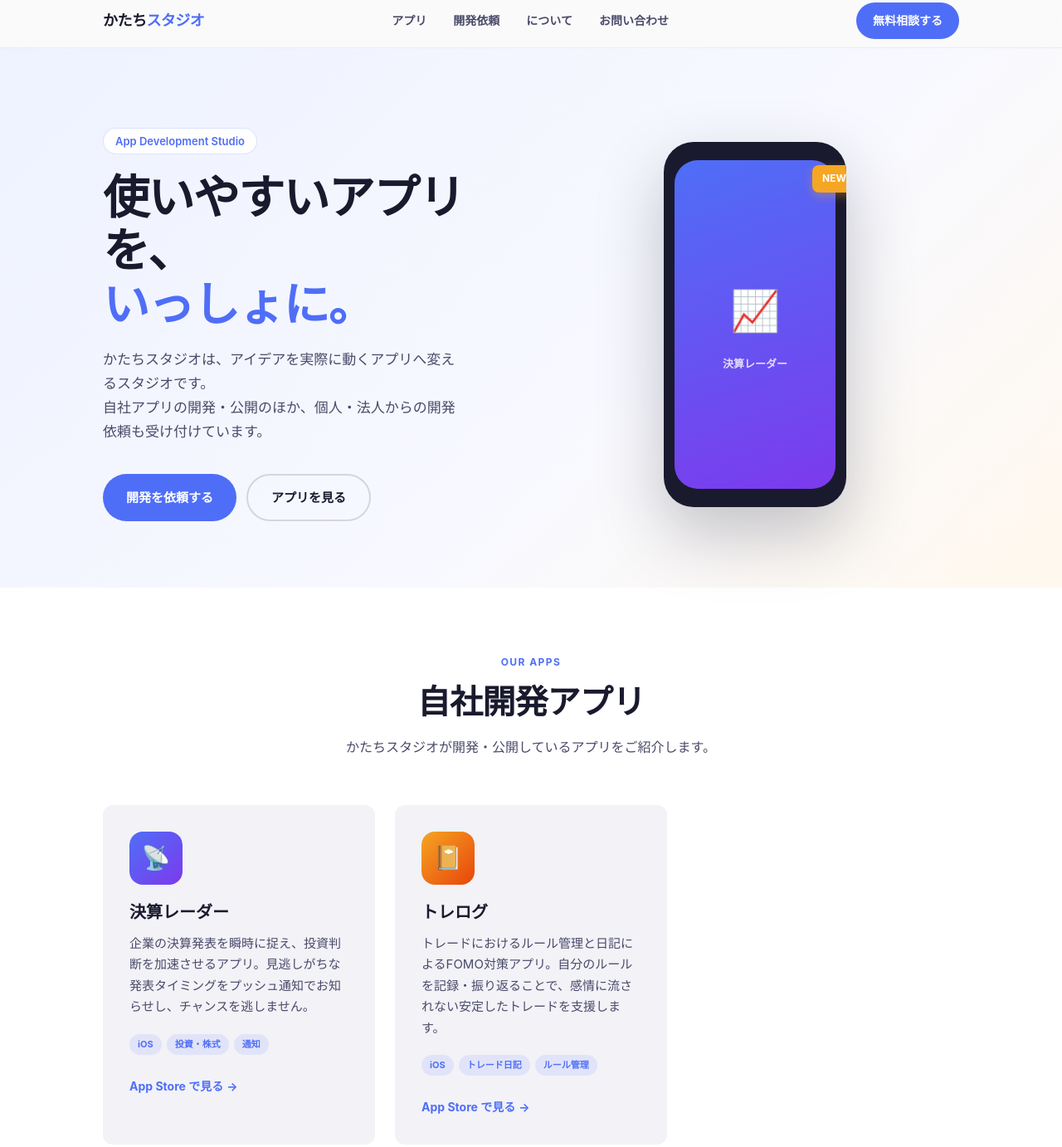
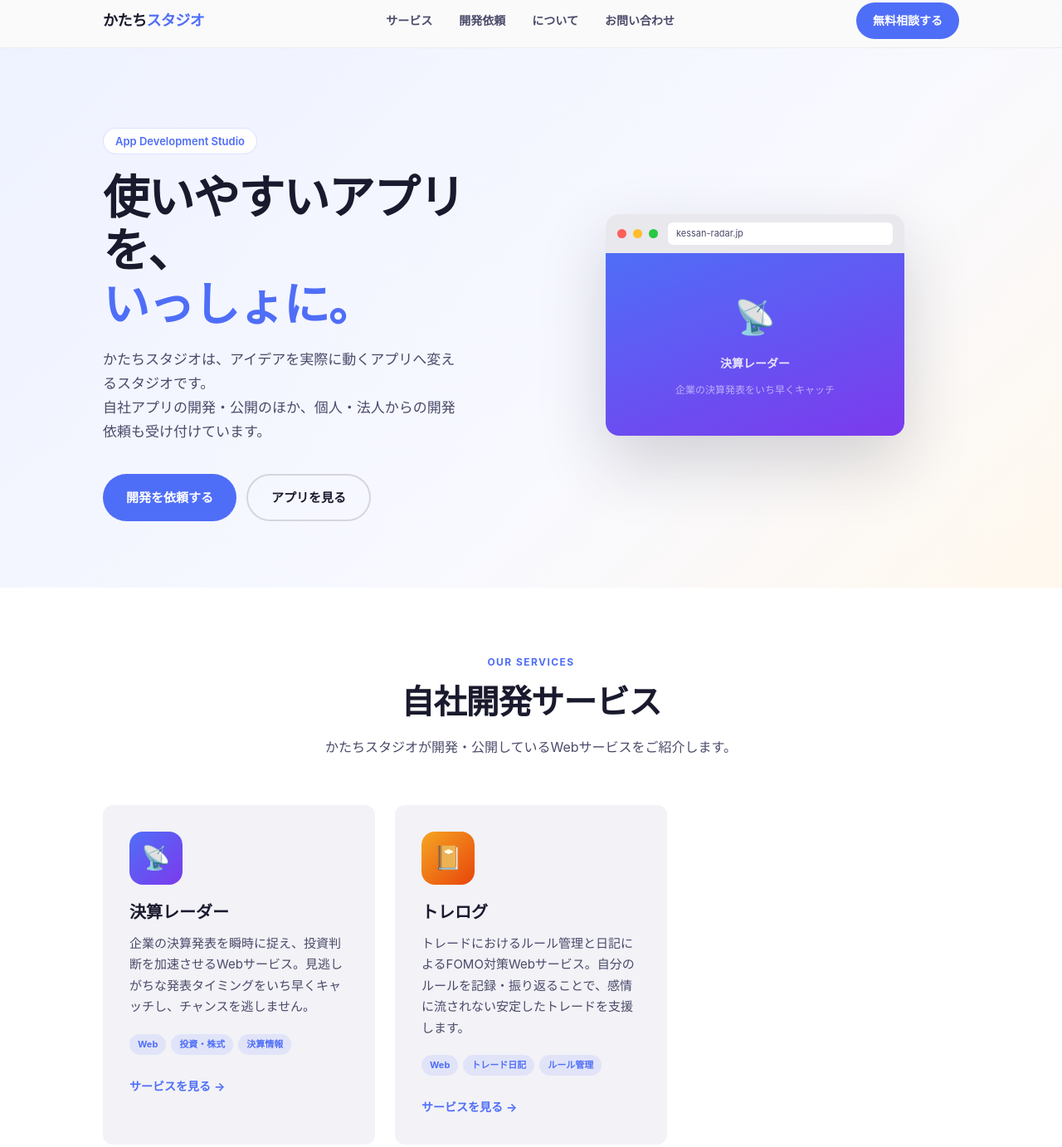
Before and after one commit to nishiken1225-dotcom/katachi-studio-website, a plain HTML site: page index.html in a window 1280 px wide. Shown: the part 7-1389 px from the top of the page at 83% size. Drawn offline with Linux system fonts and the light colour scheme.

Commit message:
Fix: Web services update - remove App Store refs, add real URLs
Co-Authored-By: Claude Sonnet 4.6 <noreply@anthropic.com>

```diff
--- a/index.html
+++ b/index.html
@@ -100,28 +100,33 @@
     .hero-desc { font-size: 17px; color: var(--sub); margin-bottom: 36px; max-width: 440px; }
     .hero-actions { display: flex; gap: 12px; flex-wrap: wrap; }
     .hero-visual { display: flex; justify-content: center; align-items: center; }
-    .phone-mock {
-      width: 220px; height: 440px;
-      background: var(--ink); border-radius: 36px;
-      box-shadow: 0 32px 80px rgba(26,26,46,.25);
-      position: relative; overflow: hidden;
-      display: flex; align-items: center; justify-content: center;
+    .browser-mock {
+      width: 360px; max-width: 100%;
+      background: var(--white); border-radius: 16px;
+      box-shadow: 0 32px 80px rgba(26,26,46,.18);
+      overflow: hidden;
     }
-    .phone-mock-inner {
-      width: 88%; height: 90%;
+    .browser-bar {
+      background: #E8E8ED; padding: 10px 14px;
+      display: flex; align-items: center; gap: 8px;
+    }
+    .browser-dot {
+      width: 11px; height: 11px; border-radius: 50%;
+    }
+    .browser-url {
+      flex: 1; background: var(--white); border-radius: 6px;
+      padding: 4px 10px; font-size: 11px; color: var(--sub);
+      margin-left: 4px;
+    }
+    .browser-screen {
+      height: 220px;
       background: linear-gradient(160deg, #4F6EF7 0%, #7C3AED 100%);
-      border-radius: 28px;
       display: flex; flex-direction: column;
-      align-items: center; justify-content: center; gap: 12px;
+      align-items: center; justify-content: center; gap: 10px;
     }
-    .phone-mock-icon { font-size: 48px; }
-    .phone-mock-label { color: rgba(255,255,255,.8); font-size: 13px; font-weight: 600; }
-    .phone-mock-badge {
-      position: absolute; top: 28px; right: -12px;
-      background: var(--accent2); color: var(--white);
-      font-size: 12px; font-weight: 700; padding: 6px 12px;
-      border-radius: 8px; box-shadow: 0 4px 12px rgba(245,166,35,.35);
-    }
+    .browser-screen-icon { font-size: 40px; }
+    .browser-screen-label { color: rgba(255,255,255,.85); font-size: 14px; font-weight: 700; }
+    .browser-screen-sub { color: rgba(255,255,255,.55); font-size: 12px; }
 
     /* ===== アプリ一覧 ===== */
     #apps { background: var(--white); }
@@ -275,7 +280,7 @@
       .service-inner,
       .about-inner { grid-template-columns: 1fr; gap: 40px; }
       .hero-visual { order: -1; }
-      .phone-mock { width: 160px; height: 320px; }
+      .browser-mock { width: 100%; }
       .nav-links { display: none; }
       .stats-grid { grid-template-columns: 1fr 1fr; }
       .cta-actions { flex-direction: column; align-items: center; }
@@ -294,7 +299,7 @@
     <div class="nav-inner">
       <div class="logo">かたち<span>スタジオ</span></div>
       <div class="nav-links">
-        <a href="#apps">アプリ</a>
+        <a href="#apps">サービス</a>
         <a href="#service">開発依頼</a>
         <a href="#about">について</a>
         <a href="#contact">お問い合わせ</a>
@@ -321,12 +326,18 @@
         </div>
       </div>
       <div class="hero-visual">
-        <div class="phone-mock">
-          <div class="phone-mock-inner">
-            <div class="phone-mock-icon">📈</div>
-            <div class="phone-mock-label">決算レーダー</div>
+        <div class="browser-mock">
+          <div class="browser-bar">
+            <div class="browser-dot" style="background:#FF5F57;"></div>
+            <div class="browser-dot" style="background:#FFBD2E;"></div>
+            <div class="browser-dot" style="background:#28C840;"></div>
+            <div class="browser-url">kessan-radar.jp</div>
           </div>
-          <div class="phone-mock-badge">NEW</div>
+          <div class="browser-screen">
+            <div class="browser-screen-icon">📡</div>
+            <div class="browser-screen-label">決算レーダー</div>
+            <div class="browser-screen-sub">企業の決算発表をいち早くキャッチ</div>
+          </div>
         </div>
       </div>
     </div>
@@ -337,9 +348,9 @@
 <section id="apps" class="section">
   <div class="container">
     <div class="apps-header">
-      <p class="section-label">Our Apps</p>
-      <h2 class="section-title">自社開発アプリ</h2>
-      <p class="section-sub">かたちスタジオが開発・公開しているアプリをご紹介します。</p>
+      <p class="section-label">Our Services</p>
+      <h2 class="section-title">自社開発サービス</h2>
+      <p class="section-sub">かたちスタジオが開発・公開しているWebサービスをご紹介します。</p>
     </div>
     <div class="apps-grid">
 
@@ -347,26 +358,26 @@
       <div class="app-card">
         <div class="app-icon" style="background: linear-gradient(135deg, #4F6EF7, #7C3AED);">📡</div>
         <div class="app-name">決算レーダー</div>
-        <p class="app-desc">企業の決算発表を瞬時に捉え、投資判断を加速させるアプリ。見逃しがちな発表タイミングをプッシュ通知でお知らせし、チャンスを逃しません。</p>
+        <p class="app-desc">企業の決算発表を瞬時に捉え、投資判断を加速させるWebサービス。見逃しがちな発表タイミングをいち早くキャッチし、チャンスを逃しません。</p>
         <div class="app-tags">
-          <span class="tag">iOS</span>
+          <span class="tag">Web</span>
           <span class="tag">投資・株式</span>
-          <span class="tag">通知</span>
+          <span class="tag">決算情報</span>
         </div>
-        <a href="#" class="app-link">App Store で見る</a>
+        <a href="https://www.kessan-radar.jp/" target="_blank" rel="noopener" class="app-link">サービスを見る</a>
       </div>
 
       <!-- トレログ -->
       <div class="app-card">
         <div class="app-icon" style="background: linear-gradient(135deg, #F5A623, #E8440A);">📔</div>
         <div class="app-name">トレログ</div>
-        <p class="app-desc">トレードにおけるルール管理と日記によるFOMO対策アプリ。自分のルールを記録・振り返ることで、感情に流されない安定したトレードを支援します。</p>
+        <p class="app-desc">トレードにおけるルール管理と日記によるFOMO対策Webサービス。自分のルールを記録・振り返ることで、感情に流されない安定したトレードを支援します。</p>
         <div class="app-tags">
-          <span class="tag">iOS</span>
+          <span class="tag">Web</span>
           <span class="tag">トレード日記</span>
           <span class="tag">ルール管理</span>
         </div>
-        <a href="#" class="app-link">App Store で見る</a>
+        <a href="https://steady-mind.vercel.app/" target="_blank" rel="noopener" class="app-link">サービスを見る</a>
       </div>
 
     </div>
@@ -421,7 +432,7 @@
           <div class="price-range">¥30,000〜</div>
           <div class="price-note">内容により要相談</div>
           <div class="price-features">
-            <div class="price-feature">iOS / Android / Web に対応</div>
+            <div class="price-feature">Web アプリ・サービス開発に対応</div>
             <div class="price-feature">要件定義・画面設計込み</div>
             <div class="price-feature">個人・副業・スタートアップ歓迎</div>
             <div class="price-feature">秘密保持契約（NDA）対応可</div>
@@ -478,13 +489,12 @@
           使いやすさとデザインにこだわったアプリを開発・公開するほか、個人・中小企業・スタートアップからの開発依頼を受け付けています。
         </p>
         <div class="skills">
-          <span class="skill-chip">Swift / SwiftUI</span>
-          <span class="skill-chip">Kotlin</span>
-          <span class="skill-chip">React Native</span>
-          <span class="skill-chip">Flutter</span>
           <span class="skill-chip">React / Next.js</span>
+          <span class="skill-chip">TypeScript</span>
+          <span class="skill-chip">Node.js</span>
           <span class="skill-chip">Firebase</span>
           <span class="skill-chip">Supabase</span>
+          <span class="skill-chip">Vercel</span>
           <span class="skill-chip">UI / UX Design</span>
         </div>
       </div>
@@ -515,7 +525,7 @@
     <div class="footer-main">
       <div class="footer-logo">かたちスタジオ</div>
       <div class="footer-links">
-        <a href="#apps">アプリ</a>
+        <a href="#apps">サービス</a>
         <a href="#service">開発依頼</a>
         <a href="#about">について</a>
         <a href="#contact">お問い合わせ</a>
```
